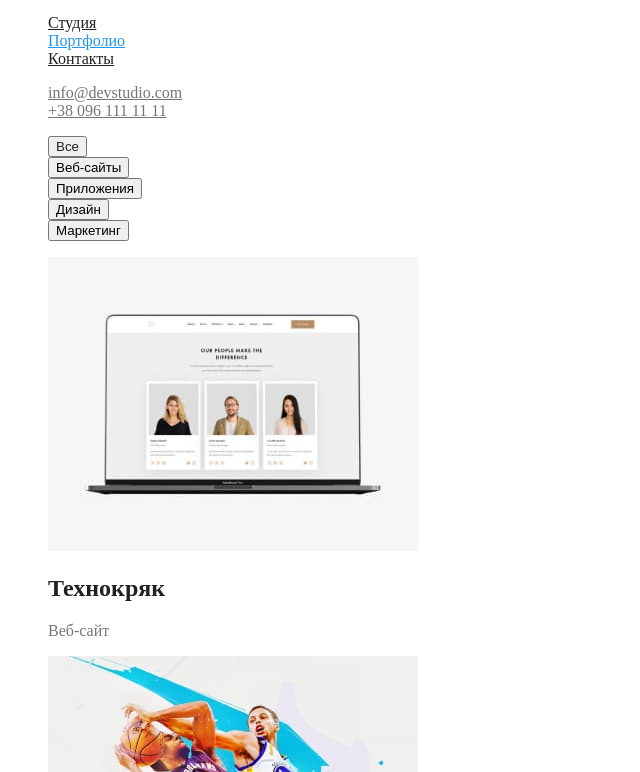
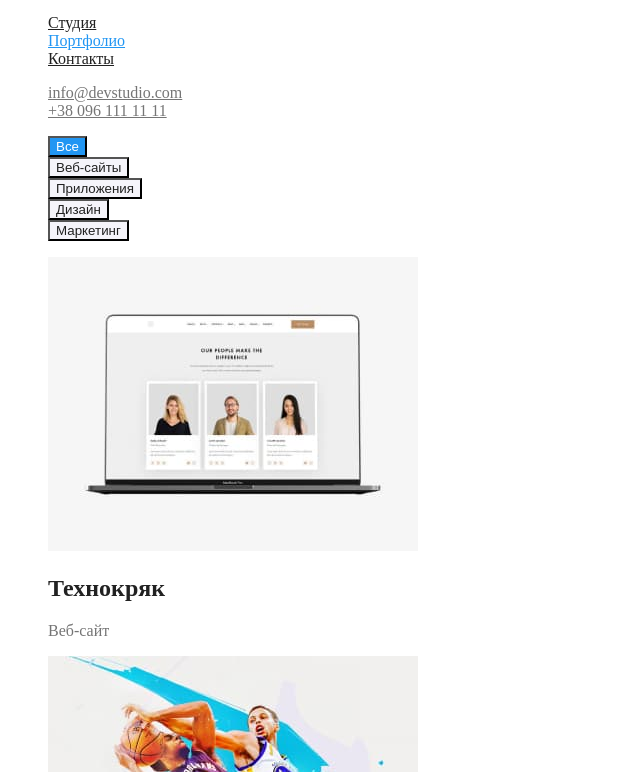
Before and after one commit to LytvynNata/goit-markup-hw-02-old, a plain HTML site: page portfolio.html in a window 1280 px wide. Both pictures are taken after a click on the button "Все". Shown: the part 28-800 px from the top of the page, without its empty margins (0-640 px from the left). Drawn offline with Linux system fonts and the light colour scheme.

Commit message:
fix stiles in portfolio

```diff
--- a/CSS/styles.css
+++ b/CSS/styles.css
@@ -85,6 +85,16 @@ ul {
   background-color: var(--accent-color);
 }
 
+.button.secondary {
+  background-color: var(--secondary-bg-color);
+}
+
+.button.secondary:hover,
+.button.secondary:focus,
+.button.secondary:active {
+  color: var(--primary-white-color);
+  background-color: var(--accent-color);
+}
 /*Portfolio*/
 .portfolio-list .title {
   color: var(--title-text-color);
--- a/portfolio.html
+++ b/portfolio.html
@@ -24,21 +24,21 @@
     </header>
     <main>
     <section>
-        <ul class="filter-list">
+        <ul class="filters list">
             <li>
                 <button class="button secondary" type="button">Все</button>
             </li>
             <li>
-                <button type="button secondary">Веб-сайты</button>
+                <button class="button secondary" type="button">Веб-сайты</button>
             </li>
             <li>
-                <button type="button secondary">Приложения</button>
+                <button class="button secondary" type="button">Приложения</button>
             </li>
             <li>
-                <button type="button secondary">Дизайн</button>
+                <button class="button secondary" type="button">Дизайн</button>
             </li>
             <li>
-                <button type="button secondary">Маркетинг</button>
+                <button class="button secondary" type="button">Маркетинг</button>
             </li>
         </ul>
         <h1 hidden>Все наше Портфолио</h1>
```
